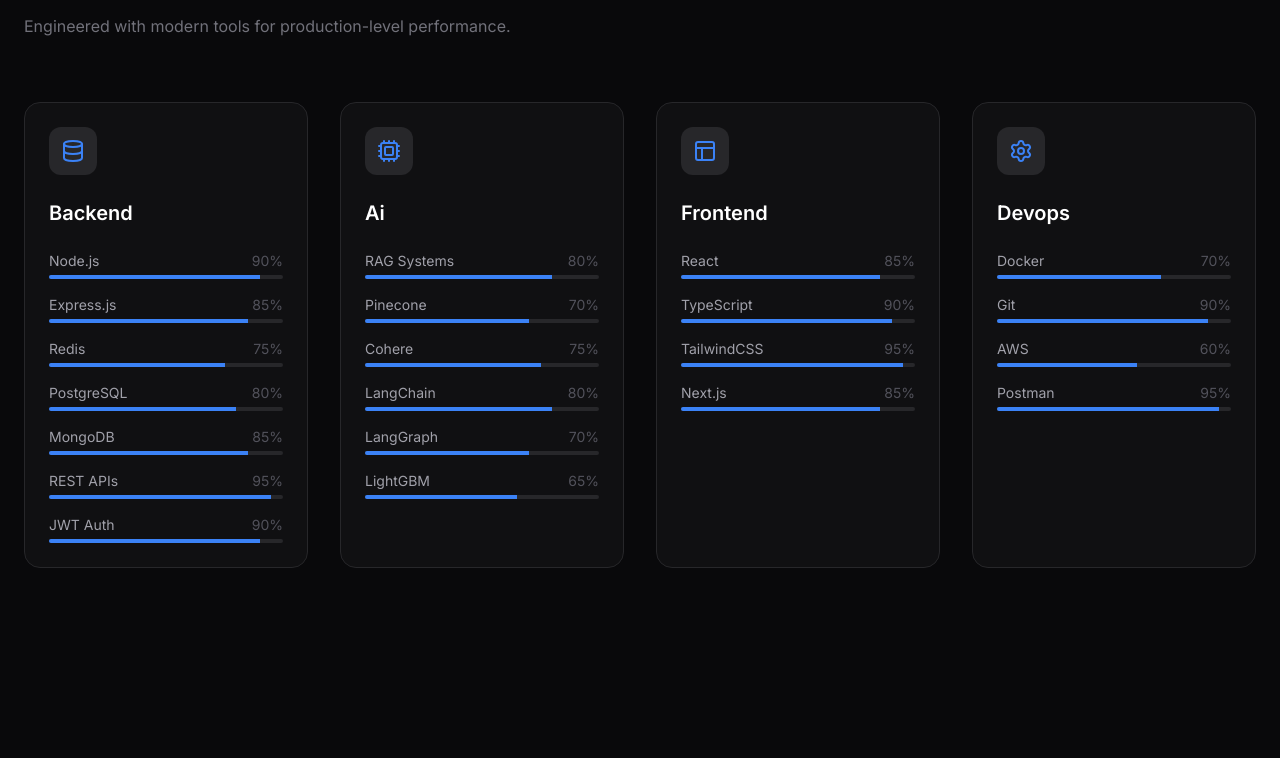
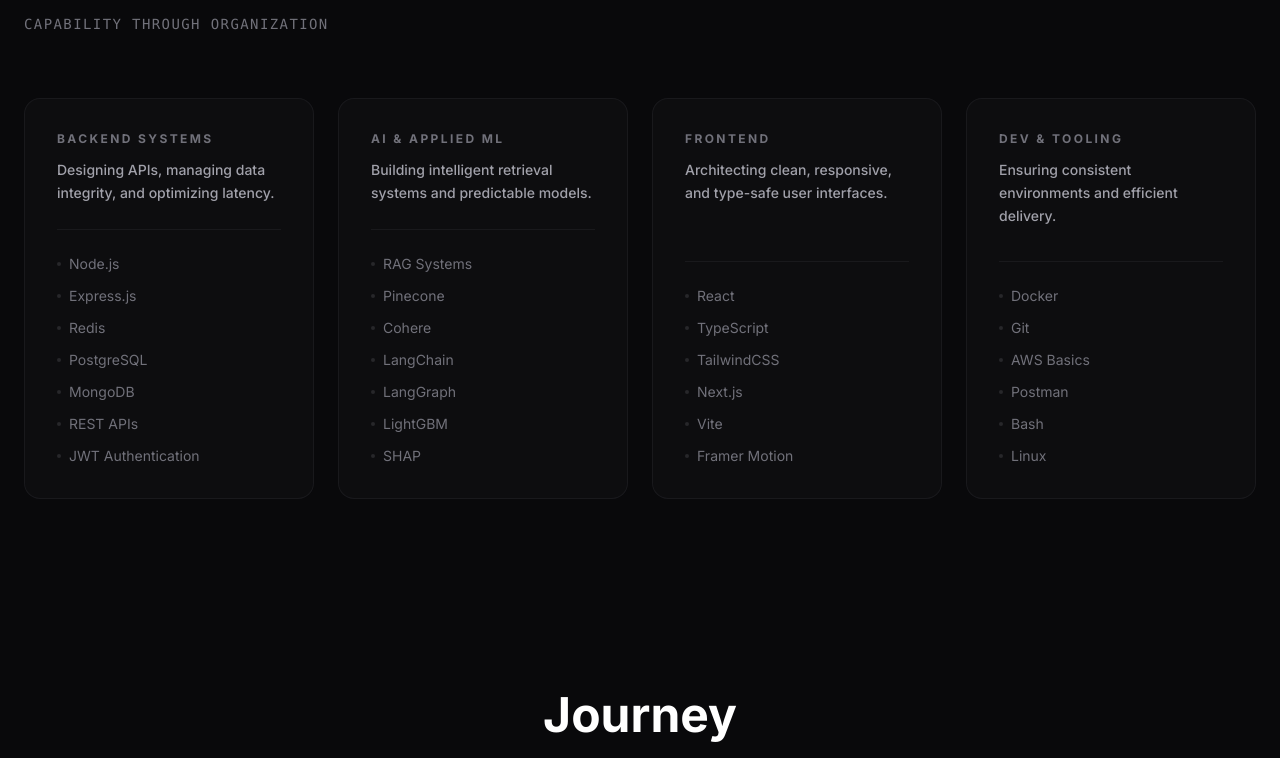
Before and after one commit to satyyam01/Portfolio, a Next.js app: page / in a window 1280 px wide. Shown: the part 3540-4298 px from the top of the page. Built offline with nearby package versions, Linux system fonts and the light colour scheme.

Commit message:
tech section rebuild

```diff
--- a/src/app/page.tsx
+++ b/src/app/page.tsx
@@ -5,7 +5,7 @@
 import { About } from "@/components/About";
 import { TechStack } from "@/components/TechStack";
 import { Projects } from "@/components/Projects";
-import { ProblemSolving } from "@/components/ProblemSolving";
+// ?import { ProblemSolving } from "@/components/ProblemSolving";
 import { SystemDesign } from "@/components/SystemDesign";
 import { Timeline } from "@/components/Timeline";
 import { Contact } from "@/components/Contact";
@@ -18,7 +18,7 @@
       <About />
       <Projects />
       <TechStack />
-      <ProblemSolving />
+      {/* <ProblemSolving /> */}
       <SystemDesign />
       <Timeline />
       <Contact />
--- a/src/components/SystemDesign.tsx
+++ b/src/components/SystemDesign.tsx
@@ -17,8 +17,8 @@
     <section className="py-24 px-6">
       <div className="max-w-7xl mx-auto">
         <div className="text-center mb-16">
-          <h2 className="text-3xl md:text-5xl font-bold mb-4">How I Think About Systems</h2>
-          <p className="text-zinc-500">Designing for scalability, resilience, and intelligence.</p>
+          <h2 className="text-3xl md:text-5xl font-bold mb-4">Journey</h2>
+          <p className="text-zinc-500">From fundamentals to designing for scalability, resilience, and intelligence.</p>
         </div>
 
         <div className="relative flex flex-col items-center gap-12">
--- a/src/components/TechStack.tsx
+++ b/src/components/TechStack.tsx
@@ -2,14 +2,6 @@
 
 import { motion } from "framer-motion";
 import { TECH_STACK } from "@/lib/constants";
-import { Database, Cpu, Layout, Settings } from "lucide-react";
-
-const icons: Record<string, any> = {
-  backend: Database,
-  ai: Cpu,
-  frontend: Layout,
-  devops: Settings,
-};
 
 export const TechStack = () => {
   return (
@@ -17,47 +9,58 @@
       <div className="max-w-7xl mx-auto">
         <div className="mb-16">
           <h2 className="text-3xl md:text-5xl font-bold mb-4">Technical Stack</h2>
-          <p className="text-zinc-500">Engineered with modern tools for production-level performance.</p>
+          <p className="text-zinc-500 font-mono text-sm tracking-widest uppercase">
+            Capability through organization
+          </p>
         </div>
 
-        <div className="grid grid-cols-1 md:grid-cols-2 lg:grid-cols-4 gap-8">
-          {Object.entries(TECH_STACK).map(([category, skills], idx) => {
-            const Icon = icons[category];
-            return (
+        <div className="grid grid-cols-1 md:grid-cols-2 lg:grid-cols-4 gap-4 md:gap-6">
+          {TECH_STACK.map((category, idx) => (
             <motion.div
-                key={category}
+              key={category.domain}
               initial={{ opacity: 0, y: 20 }}
               whileInView={{ opacity: 1, y: 0 }}
-                transition={{ delay: idx * 0.1 }}
+              transition={{
+                duration: 0.4,
+                delay: idx * 0.1,
+                ease: "easeOut"
+              }}
               viewport={{ once: true }}
-                className="p-6 rounded-2xl bg-zinc-900/50 border border-zinc-800 hover:border-blue-500/50 transition-all group"
+              whileHover={{
+                scale: 1.02,
+                transition: { duration: 0.2 }
+              }}
+              className="group p-8 rounded-2xl bg-zinc-900/30 border border-zinc-800/50 hover:border-zinc-700 hover:bg-zinc-900/50 transition-all flex flex-col h-full"
             >
-                <div className="w-12 h-12 rounded-xl bg-zinc-800 flex items-center justify-center mb-6 group-hover:scale-110 transition-transform">
-                  <Icon className="w-6 h-6 text-blue-500" />
+              <div className="mb-6">
+                <h3 className="text-xs font-bold tracking-[0.2em] uppercase text-zinc-500 mb-3 group-hover:text-blue-400 transition-colors">
+                  {category.domain}
+                </h3>
+                <p className="text-sm text-zinc-400 leading-relaxed font-medium">
+                  {category.philosophy}
+                </p>
               </div>
-                <h3 className="text-xl font-semibold mb-6 capitalize">{category}</h3>
-                <div className="space-y-4">
-                  {skills.map((skill) => (
-                    <div key={skill.name}>
-                      <div className="flex justify-between text-sm mb-1">
-                        <span className="text-zinc-400">{skill.name}</span>
-                        <span className="text-zinc-600">{skill.level}%</span>
+
+              <div className="mt-auto pt-6 border-t border-zinc-800/50">
+                <ul className="space-y-3">
+                  {category.tools.map((tool) => (
+                    <li
+                      key={tool}
+                      className="text-sm text-zinc-500 group-hover:text-zinc-300 transition-colors flex items-center gap-2"
+                    >
+                      <div className="w-1 h-1 rounded-full bg-zinc-800 group-hover:bg-blue-500 transition-colors" />
+                      {tool}
+                    </li>
+                  ))}
+                </ul>
               </div>
-                      <div className="w-full h-1 bg-zinc-800 rounded-full overflow-hidden">
-                        <motion.div
-                          initial={{ width: 0 }}
-                          whileInView={{ width: `${skill.level}%` }}
-                          transition={{ duration: 1, delay: 0.5 }}
-                          viewport={{ once: true }}
-                          className="h-full bg-blue-500"
-                        />
-                      </div>
-                    </div>
-                  ))}
+
+              {/* Subtle hover glow effect */}
+              <div className="absolute inset-0 rounded-2xl opacity-0 group-hover:opacity-100 transition-opacity pointer-events-none">
+                <div className="absolute inset-0 bg-blue-500/5 blur-xl rounded-2xl" />
               </div>
             </motion.div>
-            );
-          })}
+          ))}
         </div>
       </div>
     </section>
--- a/src/lib/constants.ts
+++ b/src/lib/constants.ts
@@ -1,34 +1,25 @@
-export const TECH_STACK = {
-  backend: [
-    { name: "Node.js", level: 90 },
-    { name: "Express.js", level: 85 },
-    { name: "Redis", level: 75 },
-    { name: "PostgreSQL", level: 80 },
-    { name: "MongoDB", level: 85 },
-    { name: "REST APIs", level: 95 },
-    { name: "JWT Auth", level: 90 },
-  ],
-  ai: [
-    { name: "RAG Systems", level: 80 },
-    { name: "Pinecone", level: 70 },
-    { name: "Cohere", level: 75 },
-    { name: "LangChain", level: 80 },
-    { name: "LangGraph", level: 70 },
-    { name: "LightGBM", level: 65 },
-  ],
-  frontend: [
-    { name: "React", level: 85 },
-    { name: "TypeScript", level: 90 },
-    { name: "TailwindCSS", level: 95 },
-    { name: "Next.js", level: 85 },
-  ],
-  devops: [
-    { name: "Docker", level: 70 },
-    { name: "Git", level: 90 },
-    { name: "AWS", level: 60 },
-    { name: "Postman", level: 95 },
-  ],
-};
+export const TECH_STACK = [
+  {
+    domain: "Backend Systems",
+    philosophy: "Designing APIs, managing data integrity, and optimizing latency.",
+    tools: ["Node.js", "Express.js", "Redis", "PostgreSQL", "MongoDB", "REST APIs", "JWT Authentication"],
+  },
+  {
+    domain: "AI & Applied ML",
+    philosophy: "Building intelligent retrieval systems and predictable models.",
+    tools: ["RAG Systems", "Pinecone", "Cohere", "LangChain", "LangGraph", "LightGBM", "SHAP"],
+  },
+  {
+    domain: "Frontend",
+    philosophy: "Architecting clean, responsive, and type-safe user interfaces.",
+    tools: ["React", "TypeScript", "TailwindCSS", "Next.js", "Vite", "Framer Motion"],
+  },
+  {
+    domain: "Dev & Tooling",
+    philosophy: "Ensuring consistent environments and efficient delivery.",
+    tools: ["Docker", "Git", "AWS Basics", "Postman", "Bash", "Linux"],
+  },
+];
 
 export const PROJECTS = [
   {
```
Lines whose indentation alone changed are shown as unchanged.
